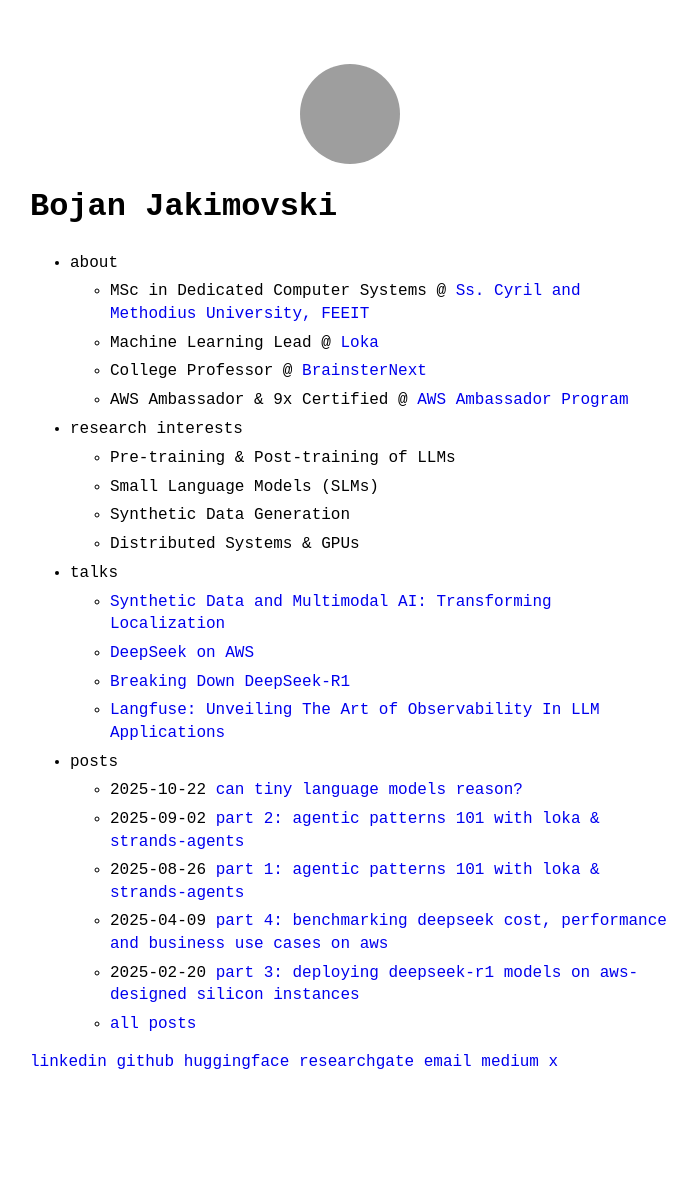
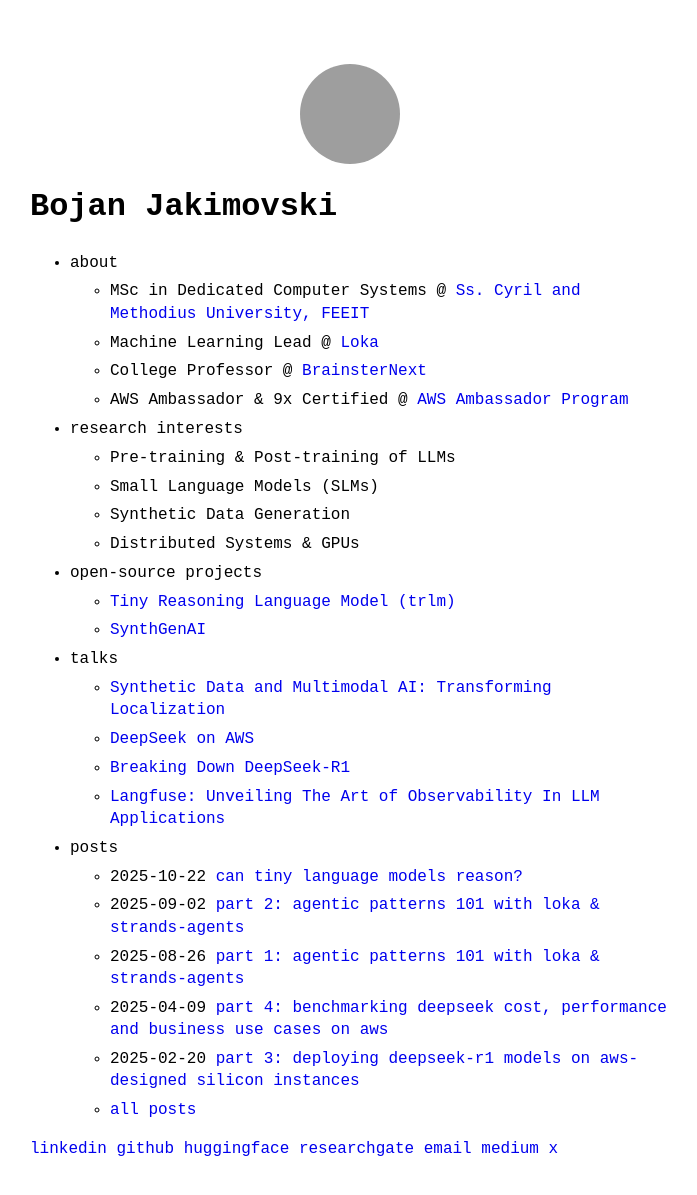
Before and after one commit to Shekswess/Shekswess.github.io, a Jekyll site: the page built from index.md, in a window 1280 px wide, cut to the strip 0-1224 px from the top of the page. Shown: the top 1195 px of the strip, without its empty margins (290-987 px from the left). Built offline with Jekyll 4.4.1, drawn with Linux system fonts in a browser that asks for light colours; before the commit the page ends 1138 px from its top, so only the background shows below that; grey boxes are pictures that could not be loaded.

Commit message:
Adding projects

```diff
--- a/_data/menu.yml
+++ b/_data/menu.yml
@@ -16,6 +16,11 @@ entries:
       - title: Synthetic Data Generation
       - title: Distributed Systems & GPUs
 
+  - title: open-source projects
+    entries:
+      - title: <a href="https://github.com/Shekswess/tiny-reasoning-language-model">Tiny Reasoning Language Model (trlm)</a>
+      - title: <a href="https://github.com/Shekswess/synthgenai">SynthGenAI</a>
+
   - title: talks
     entries:
       - title: "<a href='https://www.youtube.com/watch?v=b_K1Hs2_GcU'>Synthetic Data and Multimodal AI: Transforming Localization</a>"
@@ -23,7 +28,6 @@ entries:
       - title: <a href='https://www.youtube.com/watch?v=U3wxNy8MNxY'>Breaking Down DeepSeek-R1</a>
       - title: "<a href='https://www.youtube.com/watch?v=SK27_JHj9cY'>Langfuse: Unveiling The Art of Observability In LLM Applications </a>"
 
-
   - title: posts
     post_list:
       limit: 5
```
